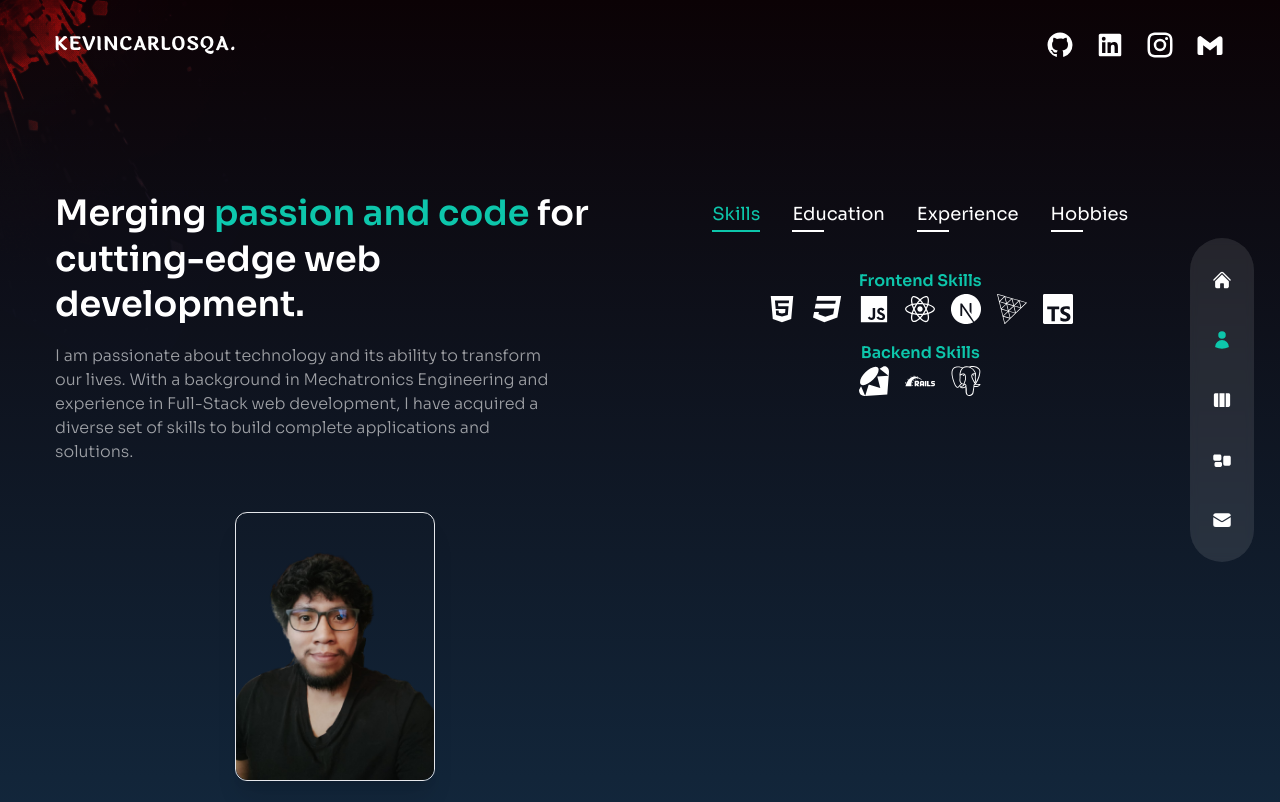
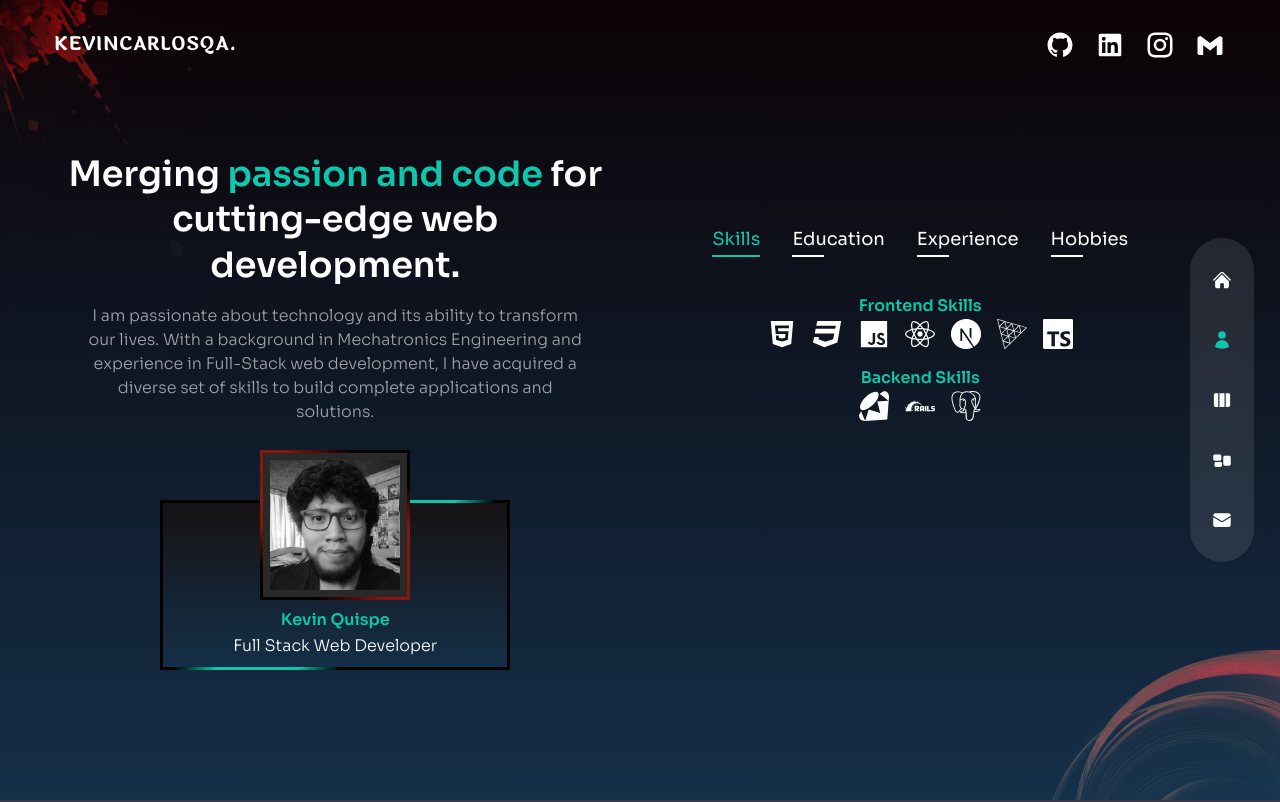
Before and after one commit to Kevincarlosqa/Portfolio, a Next.js app: page /about in a window 1280 px wide. Shown: the top 802 px of the page. Built offline with nearby package versions, Linux system fonts and the light colour scheme.

Commit message:
add: profile card styles

```diff
--- a/pages/about/index.js
+++ b/pages/about/index.js
@@ -120,11 +120,13 @@ import Circles from "../../components/Circles";
 
 // counter
 import CountUp from "react-countup";
+import Socials from "../../components/Socials";
+import Link from "next/link";
 
 const About = () => {
   const [index, setIndex] = useState(0);
   return (
-    <div className=" pt-40 lg:pt-0 text-center min-h-screen xl:text-left bg-gradient-to-b  from-[#0B0205] to-[#142f48]">
+    <div className=" pt-[130px]   lg:pt-0 text-center xl:max-h-screen  min-h-screen  xl:text-left bg-gradient-to-b  from-[#0B0205] to-[#142f48]">
       <Circles />
       {/* avatar img */}
       {/* <motion.div
@@ -137,17 +139,17 @@ const About = () => {
         <Avatar />
       </motion.div> */}
       <div
-        className="container mx-auto  min-h-screen flex flex-col items-center
+        className="container mx-auto  xl:h-[850px] h-[1000px]  flex flex-col items-center
         xl:flex-row gap-x-6"
       >
         {/* text */}
-        <div className="flex-1 flex flex-col justify-center mb-7">
+        <div className=" flex-1 flex items-center flex-col justify-center mb-7">
           <motion.h2
             variants={fadeIn("right", 0.2)}
             initial="hidden"
             animate="show"
             exit="hidden"
-            className="h2"
+            className="h2 text-center"
           >
             Merging <span className="text-accent">passion and code </span>
             for cutting-edge web development.
@@ -157,14 +159,43 @@ const About = () => {
             initial="hidden"
             animate="show"
             exit="hidden"
-            className="max-w-[500px] mx-auto xl:mx-0 mb-6 xl:mb-12 px-2 xl:px-0"
+            className="max-w-[500px] text-center mx-auto xl:mx-0 mb-10 xl:mb-12 px-2 xl:px-0"
           >
             I am passionate about technology and its ability to transform our
             lives. With a background in Mechatronics Engineering and experience
             in Full-Stack web development, I have acquired a diverse set of
             skills to build complete applications and solutions.
           </motion.p>
-          <div className="w-[200px] mx-auto shadow-xl border rounded-xl">
+          <div className="h-auto mt-7 flex justify-center items-center">
+            <div className="card relative w-[350px] h-[170px] bg-white hover:h-[300px] transition-all duration-500">
+              <div className="lines" />
+              <div className="imgBx">
+                <Image src="/profile.jpeg" width={200} height={200} alt="" />
+              </div>
+              <div className="content">
+                <div className="details">
+                  <h2 className="text-accent font-semibold">
+                    Kevin Quispe
+                    {/* <br> */}
+                    <br />
+                    <span className="text-white font-light">
+                      Full Stack Web Developer
+                    </span>
+                  </h2>
+                  <div className="flex justify-center m-[10px] mb-5">
+                    <Socials />
+                  </div>
+                  <div>
+                    <Link
+                      className="border p-1 px-3 rounded-xl transition-all duration-500 hover:text-accent hover:bg-black/30"
+                      href=""
+                    >
+                      Download CV
+                    </Link>
+                  </div>
+                </div>
+              </div>
+              {/* <div className="w-[200px] mx-auto shadow-xl border rounded-xl">
                 <Image
                   src="/profile.png"
                   width={200}
@@ -172,6 +203,8 @@ const About = () => {
                   alt=""
                   className="rounded-xl"
                 />
+              </div> */}
+            </div>
           </div>
           {/* counters */}
         </div>
@@ -181,7 +214,7 @@ const About = () => {
           initial="hidden"
           animate="show"
           exit="hidden"
-          className="flex flex-col items-center w-full xl:max-w-[48%] xl:h-[480px] lg:min-h-screen h-[450px] lg:mt-[200px] "
+          className="flex flex-col items-center w-full xl:max-w-[48%] xl:h-[480px] lg:min-h-screen h-[450px] lg:mt-[400px] xl:px-10 px-0"
         >
           <div className="flex  gap-x-4 xl:gap-x-8  xl:mx-0 mb-4  ">
             {aboutData.map((item, itemIndex) => (
@@ -206,7 +239,7 @@ const About = () => {
             {aboutData[index].info.map((item, itemInd) => (
               <div
                 key={itemInd}
-                className="flex-1 flex flex-col mx-auto
+                className="flex-1 flex flex-col mx-auto text-center
               max-w-max gap-x-2 items-center text-white/60"
               >
                 {/* title */}
--- a/styles/globals.css
+++ b/styles/globals.css
@@ -81,3 +81,133 @@ body {
     @apply w-full h-[180px] p-6 capitalize rounded-lg resize-none;
   }
 }
+
+.card .lines {
+  position: absolute;
+  inset: 0;
+  background: black;
+  overflow: hidden;
+}
+
+.card .lines::before {
+  content: "";
+  position: absolute;
+  top: 50%;
+  left: 50%;
+  transform: translate(-50%, -50%);
+  width: 600px;
+  height: 120px;
+  background: linear-gradient(
+    transparent,
+    #0dc6ab,
+    #0dc6ab,
+    #0dc6ab,
+    transparent
+  );
+  animation: animate 4s linear infinite;
+}
+
+@keyframes animate {
+  0% {
+    transform: translate(-50%, -50%) rotate(0deg);
+  }
+  100% {
+    transform: translate(-50%, -50%) rotate(360deg);
+  }
+}
+
+.card .lines::after {
+  content: "";
+  position: absolute;
+  inset: 3px;
+  background: linear-gradient(to bottom, #161213, #142f48);
+}
+
+.card .imgBx {
+  position: absolute;
+  top: -50px;
+  left: 50%;
+  transform: translateX(-50%);
+  width: 150px;
+  height: 150px;
+  background: #000;
+  transition: 0.5s;
+  z-index: 10;
+  overflow: hidden;
+}
+
+.card:hover .imgBx {
+  width: 180px;
+  height: 180px;
+}
+
+.card .imgBx::before {
+  content: "";
+  position: absolute;
+  top: 50%;
+  left: 50%;
+  width: 500px;
+  height: 150px;
+  transform: translate(-50%, -50%);
+  background: linear-gradient(
+    transparent,
+    #87160d,
+    #87160d,
+    #87160d,
+    transparent
+  );
+  animation: animate2 6s linear infinite;
+}
+
+@keyframes animate2 {
+  0% {
+    transform: translate(-50%, -50%) rotate(360deg);
+  }
+  100% {
+    transform: translate(-50%, -50%) rotate(0deg);
+  }
+}
+
+.card .imgBx::after {
+  content: "";
+  position: absolute;
+  inset: 3px;
+  background: #292929;
+}
+
+.card .imgBx img {
+  position: absolute;
+  object-fit: cover;
+  top: 10px;
+  left: 10px;
+  z-index: 1;
+  width: calc(100% - 20px);
+  height: calc(100% - 20px);
+  filter: grayscale(1);
+  transition: filter 500ms;
+}
+.card .imgBx img:hover {
+  filter: grayscale(0);
+}
+
+.card .content {
+  position: absolute;
+  width: 100%;
+  height: 100%;
+  display: flex;
+  justify-content: center;
+  align-items: flex-end;
+  overflow: hidden;
+}
+
+.card .content .details {
+  padding: 20px;
+  text-align: center;
+  width: 100%;
+  transition: 0.5s;
+  transform: translateY(95px);
+}
+
+.card:hover .content .details {
+  transform: translateY(0px);
+}
```
Also changed, not shown: public/profile.jpeg (added), 1 other file (tests, documents, lock files or other folders). Lines whose indentation alone changed are shown as unchanged.
